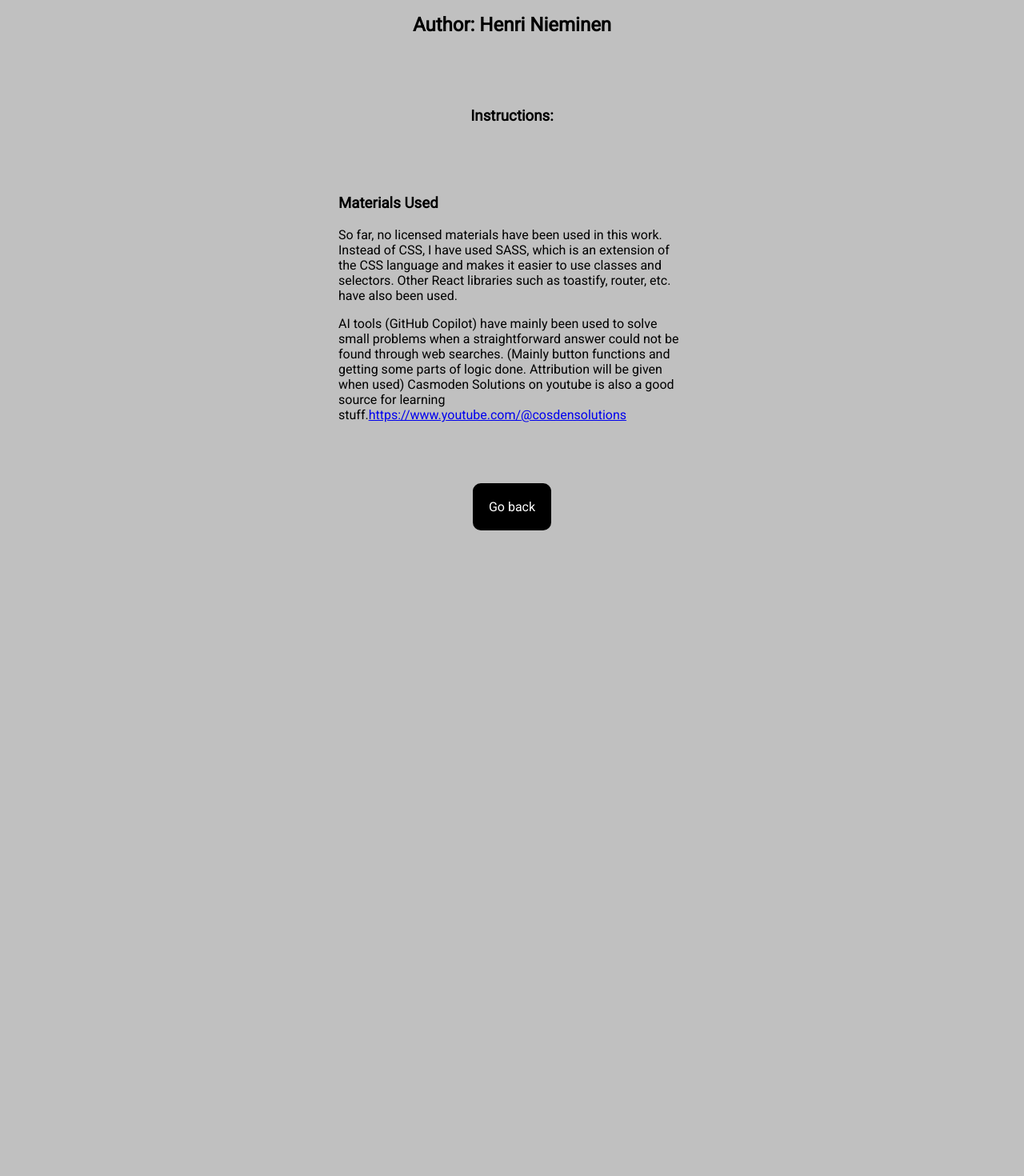
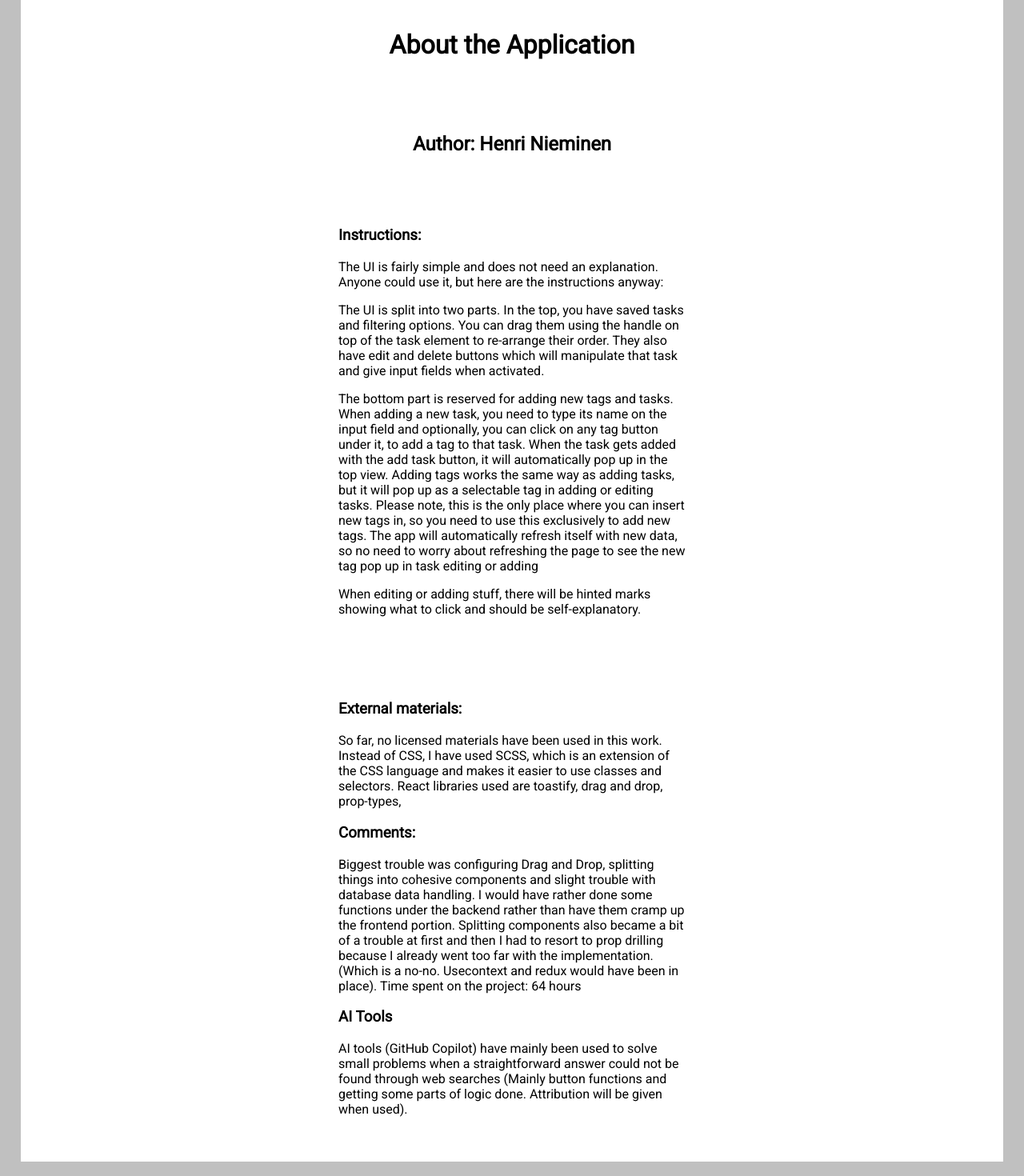
Before and after one commit to HenaNieminen/Time-Manager-React, a React (Vite) app in the folder frontend/: page /info in a window 1280 px wide. Shown: the part 151-1621 px from the top of the page at 80% size. Before the commit the page ends 842 px from the top, so only its background shows below. Built offline with nearby package versions, Linux system fonts and the light colour scheme.

Commit message:
Change: update information and styles

```diff
--- a/frontend/src/components/taskview.jsx
+++ b/frontend/src/components/taskview.jsx
@@ -203,6 +203,7 @@ const TaskView = ({ tasks, tags, setTasks, setTags }) => {
     );
 };
 
+//Prop validation
 TaskView.propTypes = {
     tasks: PropTypes.array.isRequired,
     tags: PropTypes.array.isRequired,
--- a/frontend/src/pages/infopage.jsx
+++ b/frontend/src/pages/infopage.jsx
@@ -5,27 +5,58 @@ const InfoPage = () => {
 
     return (
     <>
-        <div className="windowColumn">
+            <div className="windowColumn" style={{ backgroundColor: 'white', padding: '20px' }}>
+            <Link className="navButton" to="/">Go back</Link>
             <h1>About the Application</h1>
             <h2>Author: Henri Nieminen</h2>
             <div className="textContainer">
                 <h3>Instructions:</h3>
-            </div>
-            <div className="textContainer">
-                <h3>Materials Used</h3>
-                <p>So far, no licensed materials have been used in this work.
-                    Instead of CSS, I have used SASS, which is an extension of the CSS language
-                    and makes it easier to use classes and selectors. Other React libraries such as
-                    toastify, router, etc. have also been used.
+                <p>The UI is fairly simple and does not need an explanation. Anyone could use it, but
+                    here are the instructions anyway:
                 </p>
-                <p>AI tools (GitHub Copilot) have mainly been used to solve small problems
-                    when a straightforward answer could not be found through web searches. (Mainly button functions and getting some parts of logic done.
-                    Attribution will be given when used)
-                    Casmoden Solutions on youtube is also a good source for learning stuff.
-                    <a href="https://www.youtube.com/@cosdensolutions" target="_blank" rel="noopener noreferrer">https://www.youtube.com/@cosdensolutions</a>
+                <p>
+                    The UI is split into two parts. In the top, you have saved tasks and filtering options.
+                    You can drag them using the handle on top of the task element to re-arrange their order.
+                    They also have edit and delete buttons which will manipulate that task and give input fields
+                    when activated.
+                </p>
+                <p>
+                    The bottom part is reserved for adding new tags and tasks. When adding a new task, you need to
+                    type its name on the input field and optionally, you can click on any tag button under it, to add
+                    a tag to that task. When the task gets added with the add task button, it will automatically pop up
+                    in the top view. Adding tags works the same way as adding tasks, but it will pop up as a selectable
+                    tag in adding or editing tasks. Please note, this is the only place where you can insert new tags in,
+                    so you need to use this exclusively to add new tags. The app will automatically refresh itself with new data,
+                    so no need to worry about refreshing the page to see the new tag pop up in task editing or adding
+                </p>
+                <p>
+                    When editing or adding stuff, there will be hinted marks showing what to click and should be self-explanatory.
                 </p>
             </div>
-                <Link className="navButton" to="/">Go back</Link>
+                <div className="textContainer" style={{ backgroundColor: 'white', padding: '20px' }} >
+                <h3>External materials:</h3>
+                <p>So far, no licensed materials have been used in this work.
+                    Instead of CSS, I have used SCSS, which is an extension of the CSS language
+                    and makes it easier to use classes and selectors. React libraries used are toastify,
+                    drag and drop, prop-types,
+                </p>
+                <h3>Comments:</h3>
+                <p>
+                    Biggest trouble was configuring Drag and Drop, splitting things
+                    into cohesive components and slight trouble with database data handling.
+                    I would have rather done some functions under the backend rather than have them
+                    cramp up the frontend portion. Splitting components also became a bit of a trouble at first
+                    and then I had to resort to prop drilling because I already went too far with the implementation.
+                    (Which is a no-no. Usecontext and redux would have been in place).
+
+                    Time spent on the project: 64 hours
+                </p>
+                <h3>AI Tools</h3>
+                    <p>AI tools (GitHub Copilot) have mainly been used to solve small problems
+                        when a straightforward answer could not be found through web searches (Mainly button functions and getting some parts of logic done.
+                        Attribution will be given when used).
+                    </p>
+            </div>
         </div>
     </>
     );
--- a/frontend/src/styles/taskcards.scss
+++ b/frontend/src/styles/taskcards.scss
@@ -50,6 +50,7 @@
     }
 }
 
+//Gives a look for all maniplations
 .manipulateBar {
     display: flex;
     flex-direction: row;
```
